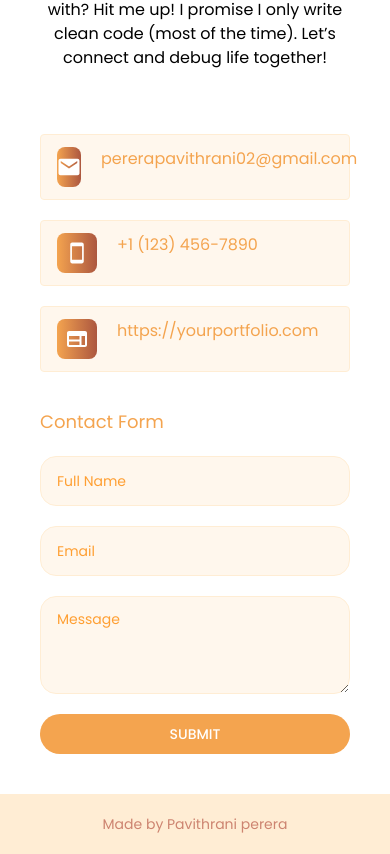
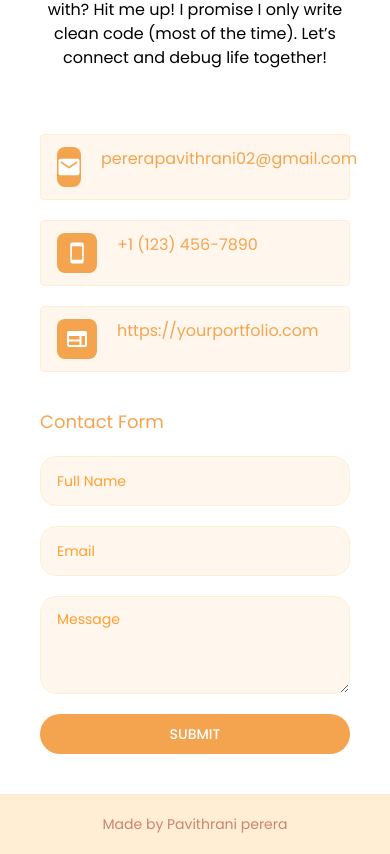
Before and after one commit to pavithraniperera/Portfolio, a React (Vite) app: page / in a window 390 px wide. Shown: the part 4420-5274 px from the top of the page. Built offline with nearby package versions, Linux system fonts and the light colour scheme; a web font is replaced by a local one.

Commit message:
Update ContactInfoCard.jsx

```diff
--- a/src/Components/ContactInfoCard.jsx
+++ b/src/Components/ContactInfoCard.jsx
@@ -3,7 +3,7 @@ import React from "react";
 const ContactInfoCard =({icon,text})=>{
     return (
         <div className="flex item-center gap-5 bg-orange-50 rounded border border-orange-100 px-4 py-3 mb-5">
-           <div className="w-10 h-10 text-white flex items-center justify-center bg-gradient-to-r from-[#f4a44f] to-[#ac573f] rounded-lg">{icon}</div>
+           <div className="w-10 h-10 text-white flex items-center justify-center sm:bg-gradient-to-r from-[#f4a44f] to-[#ac573f] rounded-lg bg-[#f4a44f]">{icon}</div>
            <p className="text-[#f4a44f] text-md md:text-sm">{text}</p>
         </div>
     )
```
